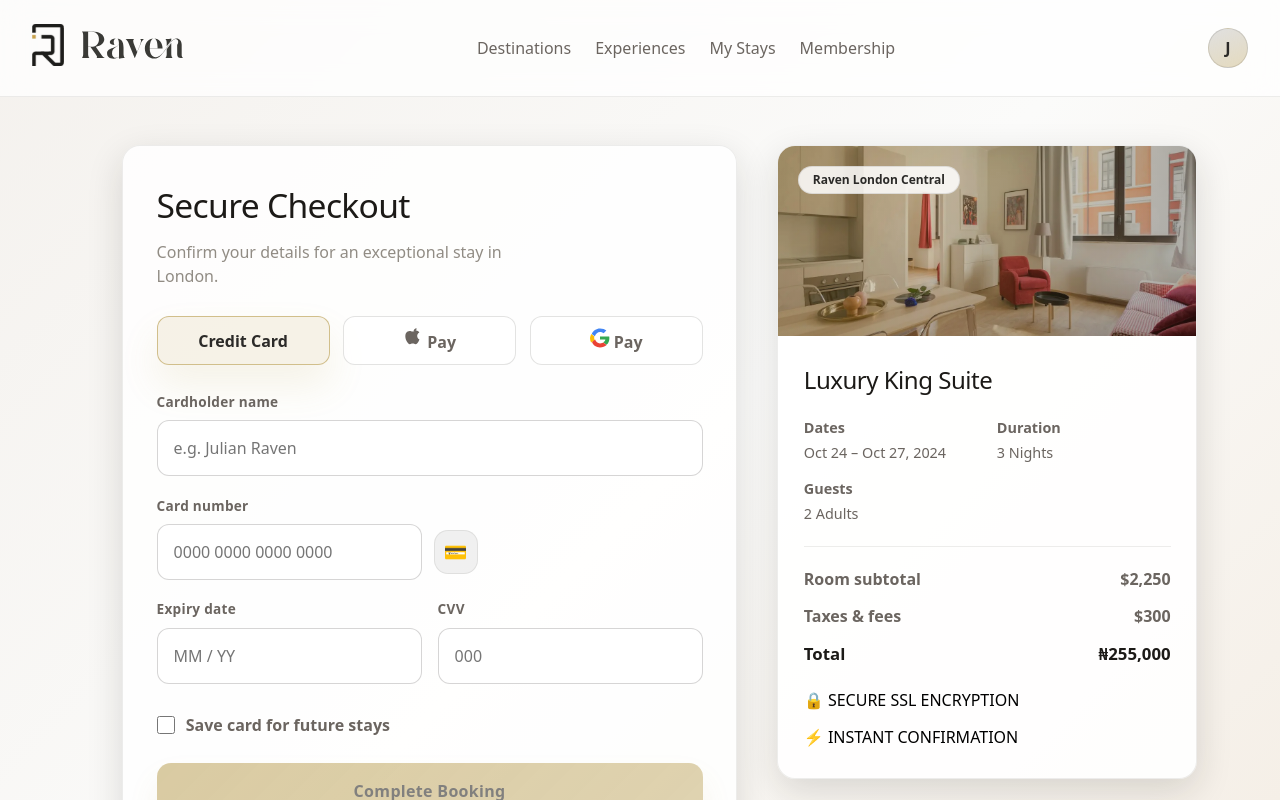
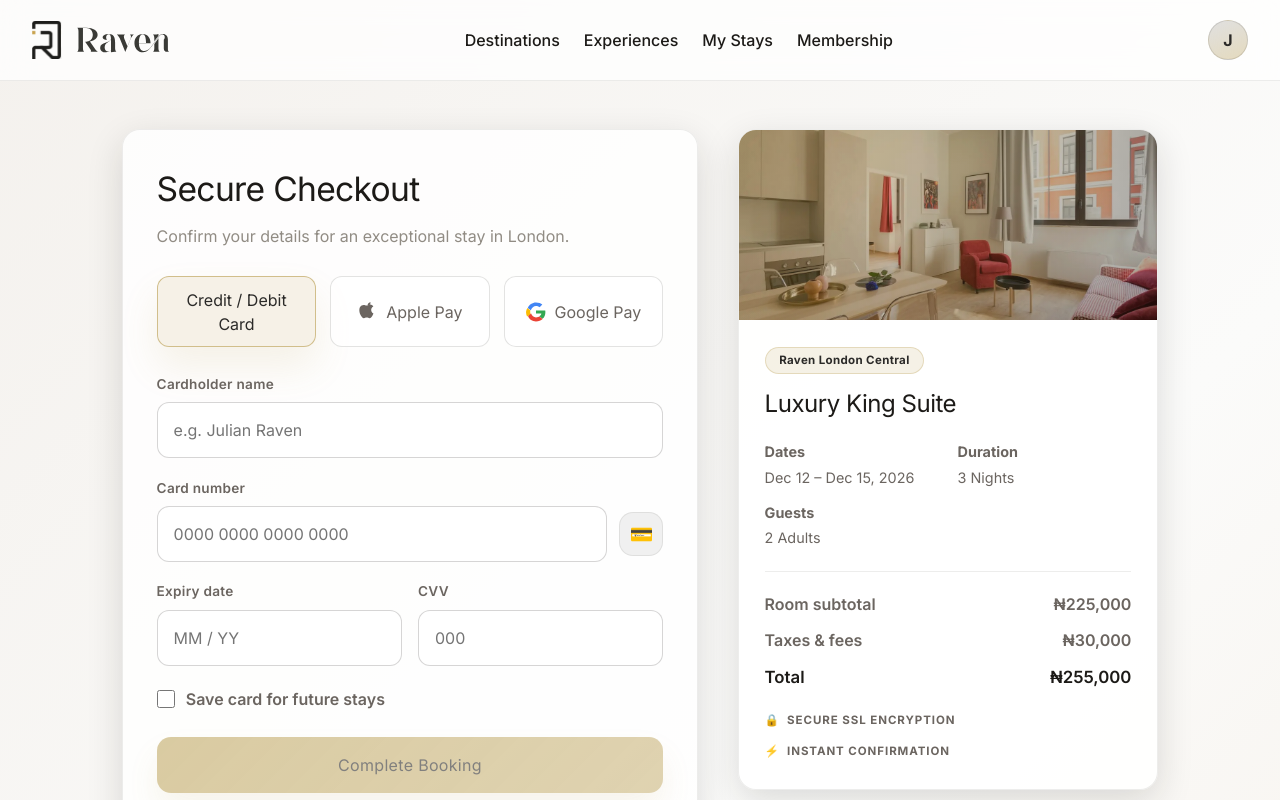
Before and after one commit to Tenney-olarh/Raven-Hospitlity, a React (Vite) app: page /payment in a window 1280 px wide. Shown: the top 800 px of the page. Built offline with nearby package versions, Linux system fonts and the light colour scheme.

Commit message:
edited payment and made its more responsive

```diff
--- a/src/Components/BrandIcons.jsx
+++ b/src/Components/BrandIcons.jsx
@@ -7,6 +7,7 @@ export const AppleLogo = ({ className = '', width = 20, height = 20 }) => (
     fill="none"
     xmlns="http://www.w3.org/2000/svg"
     aria-hidden="true"
+    focusable="false"
   >
     <g fill="currentColor">
       <path d="M16.365 7.027c-.013-1.152.466-2.022 1.47-2.651-1.003-.797-2.47-1.14-3.727-.91-1.18.214-2.17.8-2.89.8-.78 0-1.97-.78-3.245-.78-1.665 0-3.388.997-4.295 2.52-1.83 3.27-.468 8.122 1.315 10.78.87 1.306 1.9 2.773 3.254 2.72 1.33-.053 1.83-.85 3.435-.85 1.597 0 2.05.85 3.43.82 1.43-.03 2.33-1.32 3.2-2.64.98-1.47 1.38-2.9 1.405-2.98-.03-.01-2.72-1.04-2.74-4.12-.02-3.19 2.6-4.32 2.66-4.38-1.48-2.16-3.78-2.46-4.78-2.64z" />
@@ -23,6 +24,7 @@ export const GoogleLogo = ({ className = '', width = 20, height = 20 }) => (
     viewBox="0 0 48 48"
     xmlns="http://www.w3.org/2000/svg"
     aria-hidden="true"
+    focusable="false"
   >
     <path fill="#4285F4" d="M24 9.5c3.9 0 6.95 1.7 8.78 3.12l6.38-6.38C35.87 3.02 30.3 1 24 1 14.98 1 7.52 6.66 4.2 14.15l7.44 5.78C13.9 13.4 18.45 9.5 24 9.5z"/>
     <path fill="#34A853" d="M46.5 24c0-1.5-.12-2.64-.35-3.78H24v7.16h12.88c-.55 2.94-2.4 5.42-5.12 7.04l7.8 6.03C44.9 36.1 46.5 30.5 46.5 24z"/>
--- a/src/Pages/Payment.jsx
+++ b/src/Pages/Payment.jsx
@@ -1,82 +1,115 @@
-import {Link} from "react-router-dom"
-import { useMemo, useState } from 'react';
-import { AppleLogo, GoogleLogo } from '../Components/BrandIcons.jsx';
-import Footer from "../Components/Footer/Footer.jsx"
-import '../Styles/payment.css';
-import logo from  "../assets/logo.svg"
+import { Link } from "react-router-dom";
+import { useMemo, useState } from "react";
+import { AppleLogo, GoogleLogo } from "../Components/BrandIcons.jsx";
+import Footer from "../Components/Footer/Footer.jsx";
+import "../Styles/payment.css";
+import logo from "../assets/logo.svg";
 
 const paymentMethods = [
-  { id: 'card', label: 'Credit Card' },
-  { id: 'apple', label: ' Pay', icon: AppleLogo },
-  { id: 'google', label: ' Pay', icon: GoogleLogo },
+  { id: "card", label: "Credit / Debit Card" },
+  { id: "apple", label: "Apple Pay", icon: AppleLogo },
+  { id: "google", label: "Google Pay", icon: GoogleLogo },
 ];
 
 const booking = {
-  title: 'Luxury King Suite',
-  hotel: 'Raven London Central',
-  dates: 'Oct 24 – Oct 27, 2024',
-  duration: '3 Nights',
-  guests: '2 Adults',
+  title: "Luxury King Suite",
+  hotel: "Raven London Central",
+  dates: "Dec 12 – Dec 15, 2026",
+  duration: "3 Nights",
+  guests: "2 Adults",
   roomSubtotal: 225000,
   taxes: 30000,
   total: 255000,
-  currency: '₦',
+  currency: "₦",
 };
 
 const formatCurrency = (value) =>
-  new Intl.NumberFormat('en-US', {
-    style: 'currency',
-    currency: 'USD',
+  new Intl.NumberFormat("en-NG", {
+    style: "currency",
+    currency: "NGN",
     minimumFractionDigits: 0,
-  }).format(value / 100);
+    maximumFractionDigits: 0,
+  }).format(value);
+
+const isValidExpiry = (value) => {
+  const match = /^(0[1-9]|1[0-2])\/(\d{2})$/.exec(value);
+  if (!match) return false;
+
+  const now = new Date();
+  const month = Number(match[1]);
+  const year = 2000 + Number(match[2]);
+
+  return (
+    year > now.getFullYear() ||
+    (year === now.getFullYear() && month >= now.getMonth() + 1)
+  );
+};
 
 export default function Payment() {
-  const [method, setMethod] = useState('card');
-  const [cardName, setCardName] = useState('');
-  const [cardNumber, setCardNumber] = useState('');
-  const [expiry, setExpiry] = useState('');
-  const [cvv, setCvv] = useState('');
+  const [method, setMethod] = useState("card");
+  const [cardName, setCardName] = useState("");
+  const [cardNumber, setCardNumber] = useState("");
+  const [expiry, setExpiry] = useState("");
+  const [cvv, setCvv] = useState("");
   const [saveCard, setSaveCard] = useState(false);
+  const [confirmed, setConfirmed] = useState(false);
+
+  const isCard = method === "card";
 
   const canSubmit = useMemo(() => {
-    if (method !== 'card') return true;
-    return cardName.trim() && cardNumber.replace(/\s+/g, '').length >= 12 && expiry.length >= 4 && cvv.length >= 3;
-  }, [method, cardName, cardNumber, expiry, cvv]);
+    if (!isCard) return true;
+
+    const digits = cardNumber.replace(/\D/g, "");
+
+    return Boolean(
+      cardName.trim() &&
+        digits.length >= 15 &&
+        digits.length <= 16 &&
+        isValidExpiry(expiry) &&
+        /^\d{3,4}$/.test(cvv)
+    );
+  }, [isCard, cardName, cardNumber, expiry, cvv]);
+
+  const handleSubmit = (event) => {
+    event.preventDefault();
+    if (canSubmit) setConfirmed(true);
+  };
 
   return (
     <div className="app">
       <header className="topbar">
-        <div className="brand">
-            <Link to="/"> <img src={logo} alt="Raven Logo" /></Link>
+        <div className="payment-brand">
+          <Link to="/" aria-label="Raven Hospitality home">
+            <img className="brand__logo" src={logo} alt="Raven Hospitality" />
+          </Link>
         </div>
 
-        <nav className="nav">
-          <a href="#" className="nav-link">
-            Destinations
-          </a>
-          <a href="#" className="nav-link">
-            Experiences
-          </a>
-          <a href="#" className="nav-link">
-            My Stays
-          </a>
-          <a href="#" className="nav-link">
-            Membership
-          </a>
+        <nav className="payment-nav" aria-label="Main navigation">
+          <a href="#" className="payment-nav-link">Destinations</a>
+          <a href="#" className="payment-nav-link">Experiences</a>
+          <a href="#" className="payment-nav-link">My Stays</a>
+          <a href="#" className="payment-nav-link">Membership</a>
         </nav>
 
-        <div className="profile">
-          <div className="avatar" aria-hidden="false">
-            J
-          </div>
+        <div className="payment-profile">
+          <div className="payment-avatar" aria-label="Signed in as Julian">J</div>
         </div>
       </header>
 
-      <main className="page">
+      <main className="payment-page">
         <section className="checkout">
           <div className="checkout__form">
             <h1 className="checkout__title">Secure Checkout</h1>
-            <p className="checkout__subtitle">Confirm your details for an exceptional stay in London.</p>
+            <p className="checkout__subtitle">
+              Confirm your details for an exceptional stay in London.
+            </p>
+
+            {confirmed && (
+              <div className="confirmation" role="status">
+                <strong>Booking confirmed.</strong> A confirmation has been sent
+                for your stay at {booking.hotel}.
+              </div>
+            )}
 
             <fieldset className="payment-methods" aria-label="Payment method">
               <legend className="sr-only">Payment method</legend>
@@ -86,21 +119,29 @@ export default function Payment() {
                   <button
                     key={item.id}
                     type="button"
-                    className={`payment-method${method === item.id ? ' active' : ''}`}
-                    onClick={() => setMethod(item.id)}
+                    className={`payment-method${method === item.id ? " active" : ""}`}
+                    aria-pressed={method === item.id}
+                    onClick={() => {
+                      setMethod(item.id);
+                      setConfirmed(false);
+                    }}
                   >
-                    {Icon ? <Icon className="payment-method__icon" /> : null}
+                    {Icon && <Icon className="payment-method__icon" />}
                     <span>{item.label}</span>
                   </button>
                 );
               })}
             </fieldset>
 
-            <form className="payment-form" onSubmit={(event) => event.preventDefault()}>
+            <form className="payment-form" onSubmit={handleSubmit} noValidate>
+              {isCard ? (
+                <>
                   <label className="field">
                     <span className="field__label">Cardholder name</span>
                     <input
                       className="field__input"
+                      name="cc-name"
+                      autoComplete="cc-name"
                       placeholder="e.g. Julian Raven"
                       value={cardName}
                       onChange={(e) => setCardName(e.target.value)}
@@ -112,14 +153,15 @@ export default function Payment() {
                     <div className="field__row">
                       <input
                         className="field__input"
+                        name="cc-number"
+                        autoComplete="cc-number"
                         placeholder="0000 0000 0000 0000"
                         inputMode="numeric"
                         maxLength={19}
                         value={cardNumber}
                         onChange={(e) => {
-                      const cleaned = e.target.value.replace(/\D/g, '');
-                      const formatted = cleaned.replace(/(.{4})/g, '$1 ').trim();
-                      setCardNumber(formatted);
+                          const digits = e.target.value.replace(/\D/g, "").slice(0, 16);
+                          setCardNumber(digits.replace(/(.{4})/g, "$1 ").trim());
                         }}
                       />
                       <span className="field__icon" aria-hidden="true">💳</span>
@@ -131,14 +173,19 @@ export default function Payment() {
                       <span className="field__label">Expiry date</span>
                       <input
                         className="field__input"
+                        name="cc-exp"
+                        autoComplete="cc-exp"
                         placeholder="MM / YY"
                         inputMode="numeric"
                         maxLength={5}
                         value={expiry}
                         onChange={(e) => {
-                      const cleaned = e.target.value.replace(/\D/g, '');
-                      const formatted = cleaned.replace(/(.{2})/, '$1/');
-                      setExpiry(formatted.slice(0, 5));
+                          const digits = e.target.value.replace(/\D/g, "").slice(0, 4);
+                          setExpiry(
+                            digits.length > 2
+                              ? `${digits.slice(0, 2)}/${digits.slice(2)}`
+                              : digits
+                          );
                         }}
                       />
                     </label>
@@ -147,11 +194,14 @@ export default function Payment() {
                       <span className="field__label">CVV</span>
                       <input
                         className="field__input"
+                        name="cc-csc"
+                        autoComplete="cc-csc"
+                        type="password"
                         placeholder="000"
                         inputMode="numeric"
                         maxLength={4}
                         value={cvv}
-                    onChange={(e) => setCvv(e.target.value.replace(/\D/g, ''))}
+                        onChange={(e) => setCvv(e.target.value.replace(/\D/g, ""))}
                       />
                     </label>
                   </div>
@@ -159,18 +209,38 @@ export default function Payment() {
                   <label className="checkbox">
                     <input
                       type="checkbox"
+                      name="save-card"
                       checked={saveCard}
                       onChange={(e) => setSaveCard(e.target.checked)}
                     />
                     <span>Save card for future stays</span>
                   </label>
+                </>
+              ) : (
+                <div className="wallet-note">
+                  <span aria-hidden="true">↗</span>
+                  <p>
+                    You’ll be asked to approve this payment with{" "}
+                    <strong>{method === "apple" ? "Apple Pay" : "Google Pay"}</strong>{" "}
+                    after you continue.
+                  </p>
+                </div>
+              )}
 
               <button type="submit" disabled={!canSubmit} className="cta">
-                Complete Booking
+                {isCard ? "Complete Booking" : `Continue with ${method === "apple" ? "Apple Pay" : "Google Pay"}`}
               </button>
 
+              {isCard && !canSubmit && (
+                <p className="form-hint">
+                  Enter a valid card name, number, future expiry date and CVV to
+                  continue.
+                </p>
+              )}
+
               <p className="disclaimer">
-                By clicking “Complete Booking” you agree to Raven’s <a href="#">Terms of Service</a> and <a href="#">Privacy Policy</a>.
+                By continuing you agree to Raven’s{" "}
+                <a href="#">Terms of Service</a> and <a href="#">Privacy Policy</a>.
               </p>
             </form>
           </div>
@@ -179,11 +249,11 @@ export default function Payment() {
             <div className="summary-card">
               <div className="summary-card__media" aria-hidden="true">
                 <div className="summary-card__image" />
-                <div className="summary-card__badge">Raven London Central</div>
               </div>
 
               <div className="summary-card__content">
-                <h2 className="summary-card__title">Luxury King Suite</h2>
+                <span className="summary-card__badge">{booking.hotel}</span>
+                <h2 className="summary-card__title">{booking.title}</h2>
                 <dl className="summary-card__details">
                   <div className="detail">
                     <dt>Dates</dt>
@@ -205,92 +275,30 @@ export default function Payment() {
                     <span>{formatCurrency(booking.roomSubtotal)}</span>
                   </div>
                   <div className="pricing-row">
-                    <span>Taxes & fees</span>
+                    <span>Taxes &amp; fees</span>
                     <span>{formatCurrency(booking.taxes)}</span>
                   </div>
                   <div className="pricing-row total">
                     <span>Total</span>
-                    <span>
-                      {booking.currency}
-                      {booking.total.toLocaleString()}
-                    </span>
+                    <span>{formatCurrency(booking.total)}</span>
                   </div>
                 </div>
 
                 <div className="summary-card__benefits">
-                  <div className="benefit">
-                    {/* <span className="benefit__icon" aria-hidden="true">
-                      🔒
-                    </span> */}
-                    <div>
-                      <button className="SSL"> 🔒 SECURE SSL ENCRYPTION</button>
-                    </div>
-                  </div>
-                  <div className="benefit">
-                    {/* <span className="benefit__icon" aria-hidden="true">
-                      ⚡
-                    </span>*/}
-                    <div>
-                      <button className="INSTANT"> ⚡ INSTANT CONFIRMATION</button>
+                  <span className="benefit-chip">
+                    <span aria-hidden="true">🔒</span> Secure SSL encryption
+                  </span>
+                  <span className="benefit-chip">
+                    <span aria-hidden="true">⚡</span> Instant confirmation
+                  </span>
                 </div>
               </div>
             </div>
-              </div>
-            </div>
-
-
           </aside>
         </section>
       </main>
-{/* <div className="callout">
-              <div className="callout__content">
-                <h3>The smarter way to stay</h3>
-                <p>
-                  We’ve reimagined luxury for the modern era. No more waiting in lines or standard experiences. Every detail is
-                  calibrated to your personal taste.
-                </p>
-                <button className="callout__cta">Start booking</button>
-              </div>
-              <ul className="callout__features">
-                <li>
-                  <span className="feature-icon">📱</span>
-                  <div>
-                    <strong>Mobile-first booking</strong>
-                    <span>Secure your suite in under 60 seconds with our streamlined mobile interface.</span>
-                  </div>
-                </li>
-                <li>
-                  <span className="feature-icon">🗝️</span>
-                  <div>
-                    <strong>Digital key & check‑in</strong>
-                    <span>Bypass the front desk. Your phone is your key, and check‑in is instantaneous.</span>
-                  </div>
-                </li>
-                <li>
-                  <span className="feature-icon">💡</span>
-                  <div>
-                    <strong>Personalized preferences</strong>
-                    <span>Room temperature, lighting scenes, and pillow types remembered across every stay.</span>
-                  </div>
-                </li>
-                <li>
-                  <span className="feature-icon">🤝</span>
-                  <div>
-                    <strong>Elite concierge</strong>
-                    <span>Dedicated human support for travel arrangements, reservations, and local insights.</span>
-                  </div>
-                </li>
-              </ul>
-            </div>
-      <footer className="footer">
-        <span>© {new Date().getFullYear()} Raven Hospitality Group. All rights reserved.</span>
-        <div className="footer__links">
-          <a href="#">Privacy Policy</a>
-          <a href="#">Terms of Service</a>
-          <a href="#">Contact</a>
-        </div>
-      </footer> */}
-      <Footer/>
+
+      <Footer />
     </div>
   );
 }
--- a/src/Styles/payment.css
+++ b/src/Styles/payment.css
@@ -1,5 +1,6 @@
-/* Global reset */
-:root {
+/* Payment page styles. Everything is scoped under .app / payment-* so the
+   lazy-loaded chunk doesn't leak globals into other routes. */
+.app {
   --bg: #f5f2ee;
   --panel: #ffffff;
   --panel-strong: #f8f6f1;
@@ -14,37 +15,40 @@
   --radius: 18px;
   --radius-sm: 12px;
   --focus: rgba(184, 156, 78, 0.55);
+
+  min-height: 100vh;
+  display: flex;
+  flex-direction: column;
+  background: linear-gradient(135deg, #f4f1ed 0%, #fbfbfa 55%, #f5efe7 100%);
+  color: var(--text);
+  font-family: var(--font2, "Inter"), ui-sans-serif, system-ui, -apple-system, "Segoe UI", sans-serif;
+  line-height: 1.5;
 }
 
-* {
+.app,
+.app *,
+.app *::before,
+.app *::after {
   box-sizing: border-box;
 }
 
-html,
-body {
-  height: 100%;
-}
-
-body {
-  margin: 0;
-  font-family: ui-sans-serif, system-ui, -apple-system, BlinkMacSystemFont, "Segoe UI", sans-serif;
-  background: linear-gradient(135deg, #f4f1ed 0%, #fbfbfa 55%, #f5efe7 100%);
-  color: var(--text);
-  line-height: 1.5;
-}
-
-a {
+.app a {
   color: inherit;
   text-decoration: none;
 }
 
-button,
-input {
+.app button,
+.app input {
   font: inherit;
 }
 
-button {
+.app button {
   cursor: pointer;
+}
+
+.app :focus-visible {
+  outline: 3px solid var(--focus);
+  outline-offset: 2px;
 }
 
 .sr-only {
@@ -59,53 +63,29 @@ button {
   white-space: nowrap;
 }
 
-.app {
-  min-height: 100vh;
-  display: flex;
-  flex-direction: column;
-}
-
 .topbar {
   display: flex;
   align-items: center;
   justify-content: space-between;
-  padding: 1.5rem 2rem;
+  padding: 1.25rem 2rem;
   gap: 1.5rem;
   background: rgba(255, 255, 255, 0.75);
   backdrop-filter: blur(14px);
   border-bottom: 1px solid rgba(28, 26, 23, 0.08);
 }
 
-.brand {
+.payment-brand {
   display: flex;
   align-items: center;
-  gap: 0.75rem;
 }
 
-.logo {
-  width: 44px;
-  height: 44px;
-  border-radius: 14px;
-  display: grid;
-  place-items: center;
-  background: linear-gradient(140deg, rgba(184, 156, 78, 0.95), rgba(184, 156, 78, 0.6));
-  box-shadow: var(--shadow-soft);
+.brand__logo {
+  display: block;
+  height: 38px;
+  width: auto;
 }
 
-.logo-icon {
-  font-weight: 900;
-  color: #1c1a17;
-  font-size: 1.25rem;
-  letter-spacing: -0.05em;
-}
-
-.brand-name {
-  font-weight: 700;
-  font-size: 1.1rem;
-  letter-spacing: 0.04em;
-}
-
-.nav {
+.payment-nav {
   display: flex;
   gap: 1.5rem;
   align-items: center;
@@ -113,7 +93,7 @@ button {
   justify-content: center;
 }
 
-.nav-link {
+.payment-nav-link {
   position: relative;
   padding: 0.5rem 0;
   font-weight: 500;
@@ -121,19 +101,19 @@ button {
   transition: color 0.2s ease, opacity 0.2s ease;
 }
 
-.nav-link:hover {
+.payment-nav-link:hover {
   color: var(--text);
   opacity: 0.9;
 }
 
-.profile {
+.payment-profile {
   display: flex;
   align-items: center;
   justify-content: flex-end;
   min-width: 60px;
 }
 
-.avatar {
+.payment-avatar {
   width: 40px;
   height: 40px;
   border-radius: 50%;
@@ -145,7 +125,7 @@ button {
   color: var(--brand-2);
 }
 
-.page {
+.payment-page {
   width: min(1100px, 100%);
   margin: 0 auto;
   padding: 3rem 2rem 4rem;
@@ -156,6 +136,7 @@ button {
   display: grid;
   grid-template-columns: 1fr 420px;
   gap: 2.5rem;
+  align-items: start;
 }
 
 .checkout__form {
@@ -178,6 +159,16 @@ button {
   max-width: 42ch;
 }
 
+.confirmation {
+  margin: 0 0 1.5rem;
+  padding: 0.9rem 1.1rem;
+  border-radius: var(--radius-sm);
+  border: 1px solid rgba(57, 120, 74, 0.35);
+  background: rgba(57, 120, 74, 0.09);
+  color: #2f6b3d;
+  font-size: 0.9rem;
+}
+
 .payment-methods {
   display: flex;
   gap: 0.85rem;
@@ -188,6 +179,10 @@ button {
 }
 
 .payment-method {
+  display: flex;
+  align-items: center;
+  justify-content: center;
+  gap: 0.55rem;
   border: 1px solid rgba(28, 26, 23, 0.12);
   background: rgba(255, 255, 255, 0.75);
   border-radius: 12px;
@@ -200,11 +195,19 @@ button {
   text-align: center;
 }
 
+.payment-method:hover {
+  border-color: rgba(184, 156, 78, 0.45);
+}
+
 .payment-method.active {
   border-color: rgba(184, 156, 78, 0.6);
   background: rgba(184, 156, 78, 0.12);
   color: var(--brand-2);
   box-shadow: 0 20px 38px rgba(184, 156, 78, 0.12);
+}
+
+.payment-method__icon {
+  flex: 0 0 auto;
 }
 
 .payment-form {
@@ -227,6 +230,7 @@ button {
 }
 
 .field__input {
+  width: 100%;
   border-radius: 12px;
   border: 1px solid rgba(28, 26, 23, 0.18);
   padding: 0.95rem 1rem;
@@ -247,9 +251,15 @@ button {
   gap: 0.75rem;
 }
 
+.field__row .field__input {
+  flex: 1;
+  min-width: 0;
+}
+
 .field__icon {
   width: 44px;
   height: 44px;
+  flex: 0 0 auto;
   display: grid;
   place-items: center;
   border-radius: 14px;
@@ -270,13 +280,35 @@ button {
   gap: 0.7rem;
   font-weight: 600;
   color: var(--muted);
-  margin-top: 0.6rem;
+  margin-top: 0.1rem;
 }
 
 .checkbox input {
   width: 18px;
   height: 18px;
   accent-color: rgba(184, 156, 78, 0.9);
+}
+
+.wallet-note {
+  display: flex;
+  align-items: center;
+  gap: 0.9rem;
+  padding: 1.1rem 1.2rem;
+  border-radius: var(--radius-sm);
+  border: 1px dashed rgba(184, 156, 78, 0.5);
+  background: rgba(184, 156, 78, 0.08);
+  color: var(--muted);
+  margin-top: 0.4rem;
+}
+
+.wallet-note > span {
+  font-size: 1.4rem;
+  color: var(--brand);
+}
+
+.wallet-note p {
+  margin: 0;
+  font-size: 0.9rem;
 }
 
 .cta {
@@ -303,8 +335,14 @@ button {
   cursor: not-allowed;
 }
 
+.form-hint {
+  margin: -0.6rem 0 0;
+  font-size: 0.78rem;
+  color: var(--muted-2);
+}
+
 .disclaimer {
-  margin: 1rem 0 0;
+  margin: 0;
   font-size: 0.8rem;
   color: var(--muted-2);
   line-height: 1.4;
@@ -330,7 +368,6 @@ button {
 }
 
 .summary-card__media {
-  position: relative;
   height: 190px;
   overflow: hidden;
 }
@@ -343,21 +380,21 @@ button {
   filter: contrast(1.05);
 }
 
+.summary-card__content {
+  padding: 1.6rem 1.6rem 1.8rem;
+}
+
 .summary-card__badge {
-  position: absolute;
-  left: 1.25rem;
-  top: 1.25rem;
+  display: inline-block;
+  margin-bottom: 0.75rem;
   padding: 0.25rem 0.85rem;
   border-radius: 999px;
-  background: rgba(255, 255, 255, 0.85);
-  border: 1px solid rgba(28, 26, 23, 0.1);
+  background: rgba(184, 156, 78, 0.14);
+  border: 1px solid rgba(184, 156, 78, 0.28);
   color: var(--brand-2);
   font-weight: 700;
-  font-size: 0.75rem;
-}
-
-.summary-card__content {
-  padding: 1.6rem 1.6rem 1.8rem;
+  font-size: 0.72rem;
+  letter-spacing: 0.03em;
 }
 
 .summary-card__title {
@@ -393,6 +430,7 @@ button {
 .pricing-row {
   display: flex;
   justify-content: space-between;
+  gap: 1rem;
   font-weight: 600;
   color: var(--muted);
 }
@@ -405,28 +443,20 @@ button {
 .summary-card__benefits {
   margin-top: 1.35rem;
   display: flex;
-  flex-direction: column;
-  gap: 0.85rem;
+  flex-wrap: wrap;
+  gap: 0.85rem 1.2rem;
 }
 
-.benefit {
-  display: flex;
+.benefit-chip {
+  display: inline-flex;
   align-items: center;
-  gap: 0.75rem;
+  gap: 0.45rem;
   color: var(--muted);
+  font-size: 0.72rem;
+  font-weight: 700;
+  letter-spacing: 0.08em;
+  text-transform: uppercase;
 }
-
-.benefit__icon {
-  display: grid;
-  place-items: center;
-  width: 34px;
-  height: 34px;
-  border-radius: 12px;
-  background: rgba(184, 156, 78, 0.14);
-  font-size: 1.1rem;
-}
-
-
 
 @media (max-width: 920px) {
   .checkout {
@@ -437,11 +467,11 @@ button {
     order: -1;
   }
 
-  .page {
+  .payment-page {
     padding: 2.5rem 1.25rem 3.5rem;
   }
 
-  .nav {
+  .payment-nav {
     display: none;
   }
 
@@ -452,7 +482,7 @@ button {
 
 @media (max-width: 520px) {
   .topbar {
-    padding: 1.1rem 1.1rem;
+    padding: 1rem 1.1rem;
   }
 
   .checkout__form {
```
Lines whose indentation alone changed are shown as unchanged.
